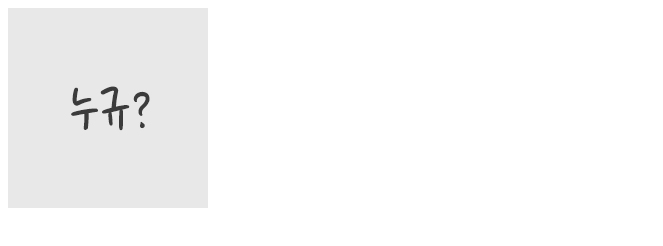
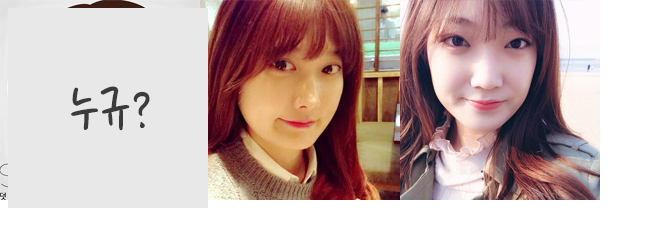
Before and after one commit to jujoo/test1, a plain HTML site: page index.html in a window 1280 px wide. Shown: the whole page, without its empty margins (0-663 px from the left). Drawn offline with nearby package versions, Linux system fonts and the light colour scheme.

Commit message:
Update stylesheet.css

```diff
--- a/stylesheet.css
+++ b/stylesheet.css
@@ -7,13 +7,18 @@ div{
 	background-image: url(img/face00.jpg);
 }
 #f1{
-
+	top:0px;
+	left:0px;
 	background-image: url(img/face01.jpg);
 }
 #f2{
+	top:0px;
+	left:200px;
 	background-image: url(img/face02.jpg);
 }
 #f3{
+	top:0px;
+	left:400px;
 	background-image: url(img/face03.jpg);
 }
 #f4{
```
